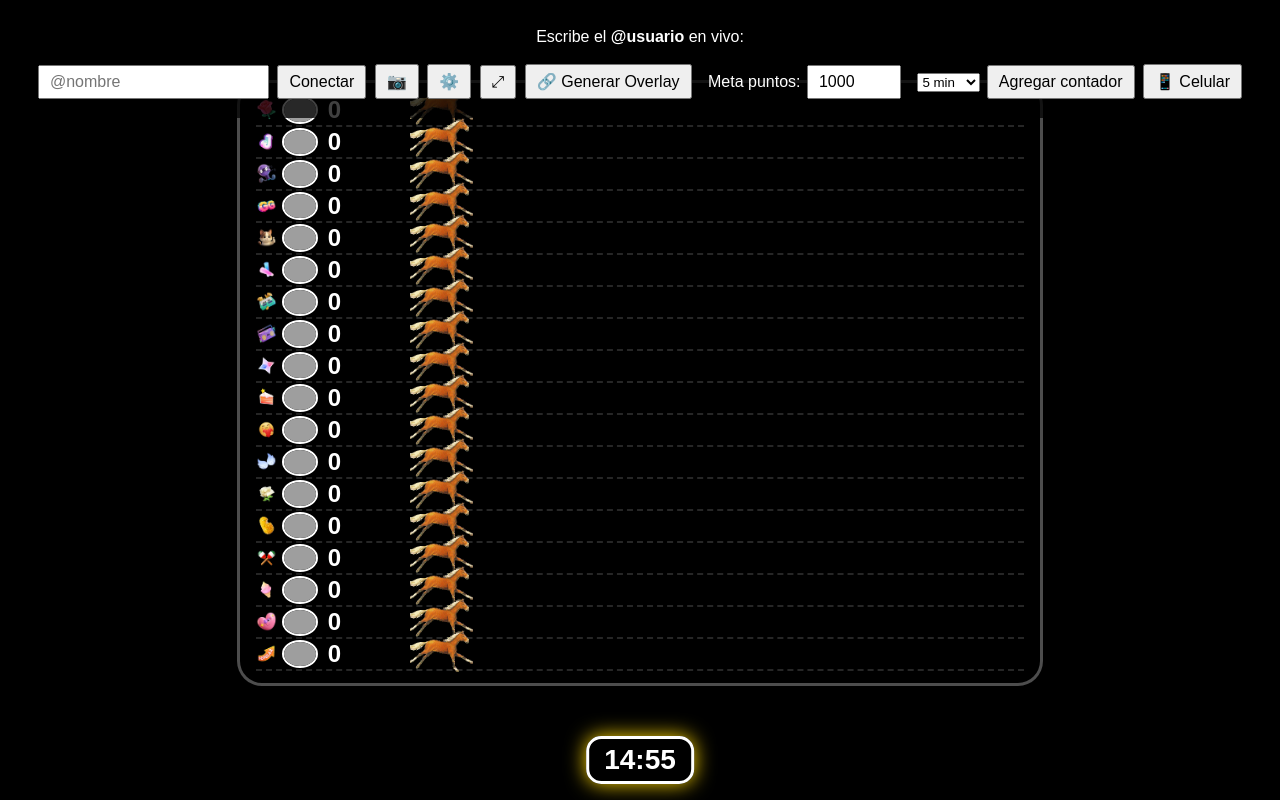
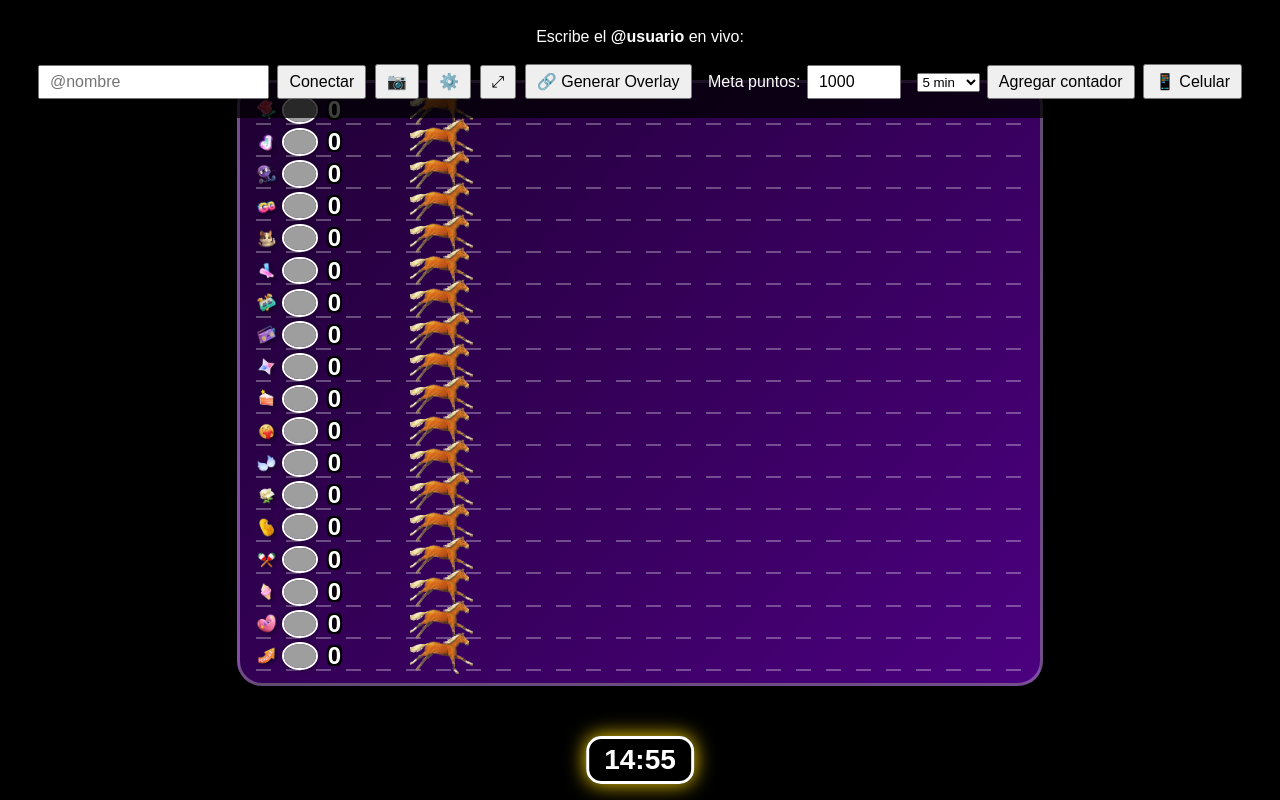
Before and after one commit to pinshop/caballos, a plain HTML site: page index.html in a window 1280 px wide. Drawn offline with nearby package versions, Linux system fonts and the light colour scheme; grey boxes are pictures that could not be loaded.

Commit message:
Add files via upload

```diff
--- a/index.html
+++ b/index.html
@@ -47,10 +47,10 @@
             aspect-ratio: 4/3;
             height: 75vh;
             max-width: 90vw;
-            background: #000000;
+            background: linear-gradient(135deg, #1f0033 0%, #4c0080 100%);
             border: 3px solid rgba(255, 255, 255, 0.3);
             border-radius: 25px;
-            box-shadow: 0 0 40px rgba(0, 0, 0, 0.2);
+            box-shadow: 0 0 40px rgba(0, 0, 0, 0.5);
             overflow: hidden;
             z-index: 1;
             transition: all 0.3s ease;
@@ -60,9 +60,9 @@
             position: fixed;
             top: 50%;
             left: 50%;
-            width: 100vh;
-            height: 100vw;
-            transform: translate(-50%, -50%) rotate(90deg);
+            width: 100vw;
+            height: 100vh;
+            transform: translate(-50%, -50%);
             margin: 0;
             border-radius: 0;
             border: none;
@@ -358,8 +358,29 @@
             height: 5.2%;
             display: flex;
             align-items: center;
-            border-bottom: 2px dashed rgba(255, 255, 255, 0.15);
             pointer-events: auto;
+        }
+
+        .track::after {
+            content: '';
+            position: absolute;
+            bottom: 0;
+            left: 0;
+            width: 100%;
+            height: 2px;
+            background-image: linear-gradient(to right, rgba(255, 255, 255, 0.3) 50%, transparent 50%);
+            background-size: 30px 2px;
+            animation: moveDashes 0.5s linear infinite;
+            z-index: 1;
+        }
+
+        @keyframes moveDashes {
+            from {
+                background-position: 0 0;
+            }
+            to {
+                background-position: -30px 0;
+            }
         }
 
         .start-line {
```
